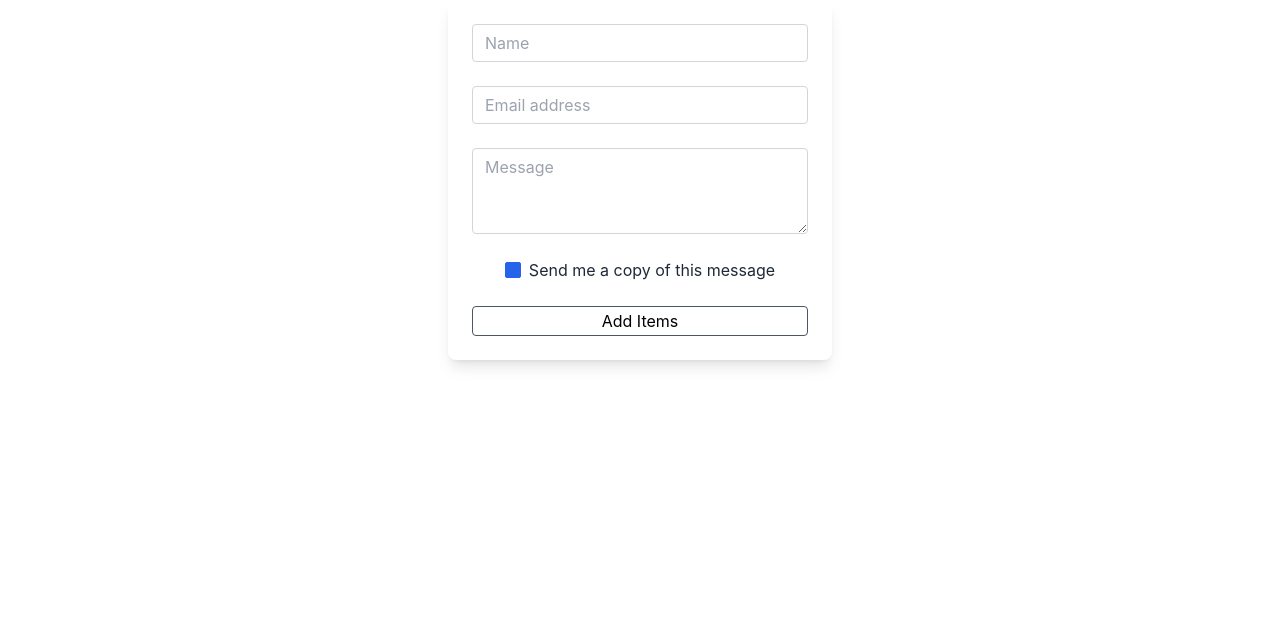
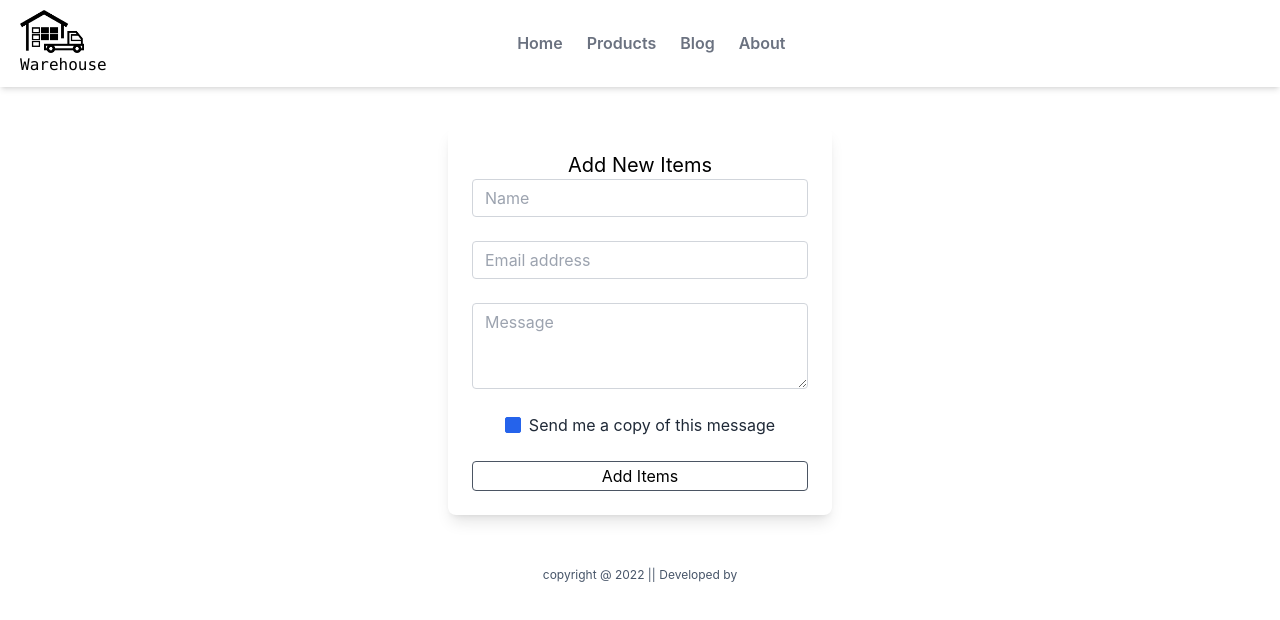
Before and after one commit to ijTuhin/warehouse-management-ui, a React (Create React App) app: page /add-items in a window 1280 px wide. Shown: the top 620 px of the page. Built offline with nearby package versions, Linux system fonts and the light colour scheme; what tw-elements would draw is missing.

Commit message:
header & footer added to addItems page

```diff
--- a/src/Pages/Others/AddItems/AddItems.js
+++ b/src/Pages/Others/AddItems/AddItems.js
@@ -1,8 +1,13 @@
 import React from 'react';
+import Footer from '../../Common/Footer/Footer';
+import Header from '../../Common/Header/Header';
 
 const AddItems = () => {
     return (
-        <div class="w-96 p-6 rounded-lg shadow-lg bg-white mx-auto">
+        <div>
+            <Header></Header>
+            <div class="w-96 my-10 p-6 rounded-lg shadow-lg bg-white mx-auto">
+                <h1 className='text-center text-xl'>Add New Items</h1>
                 <form>
                     <div class="form-group mb-6">
                         <input type="text" class="form-control block
@@ -71,6 +76,8 @@ const AddItems = () => {
                     <button type='submit' className='border border-gray-600 rounded w-full px-2.5 py-0.5'>Add Items</button>
                 </form>
             </div>
+            <Footer></Footer>
+        </div>
     );
 };
 
```
Lines whose indentation alone changed are shown as unchanged.
